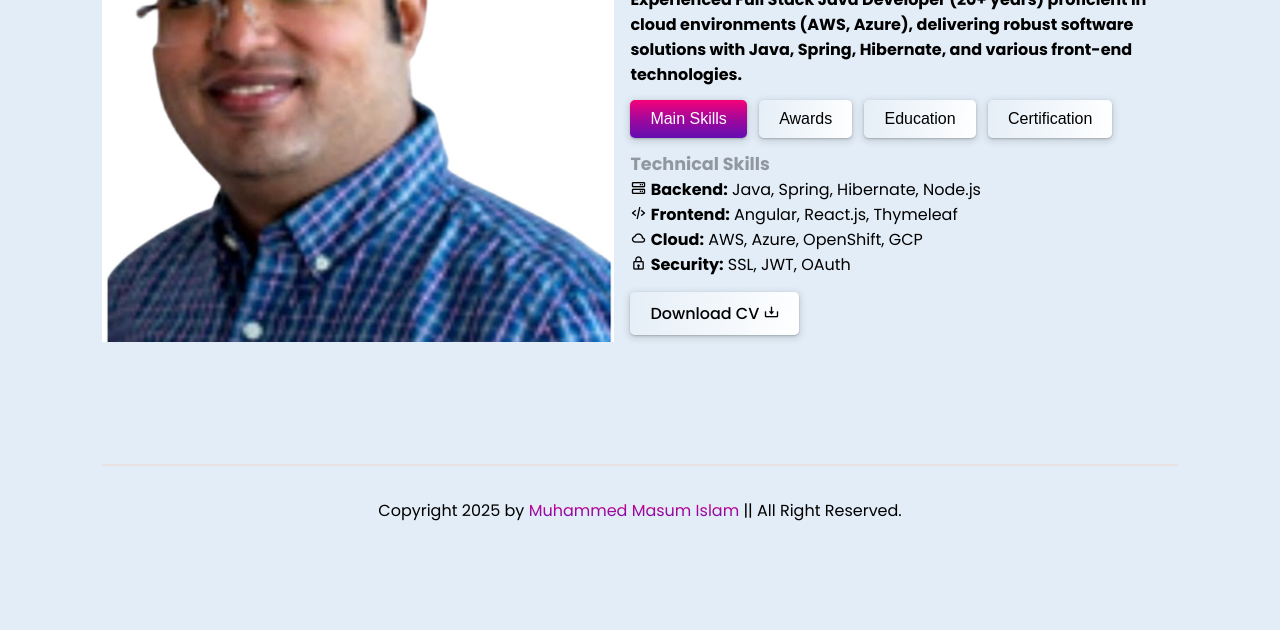
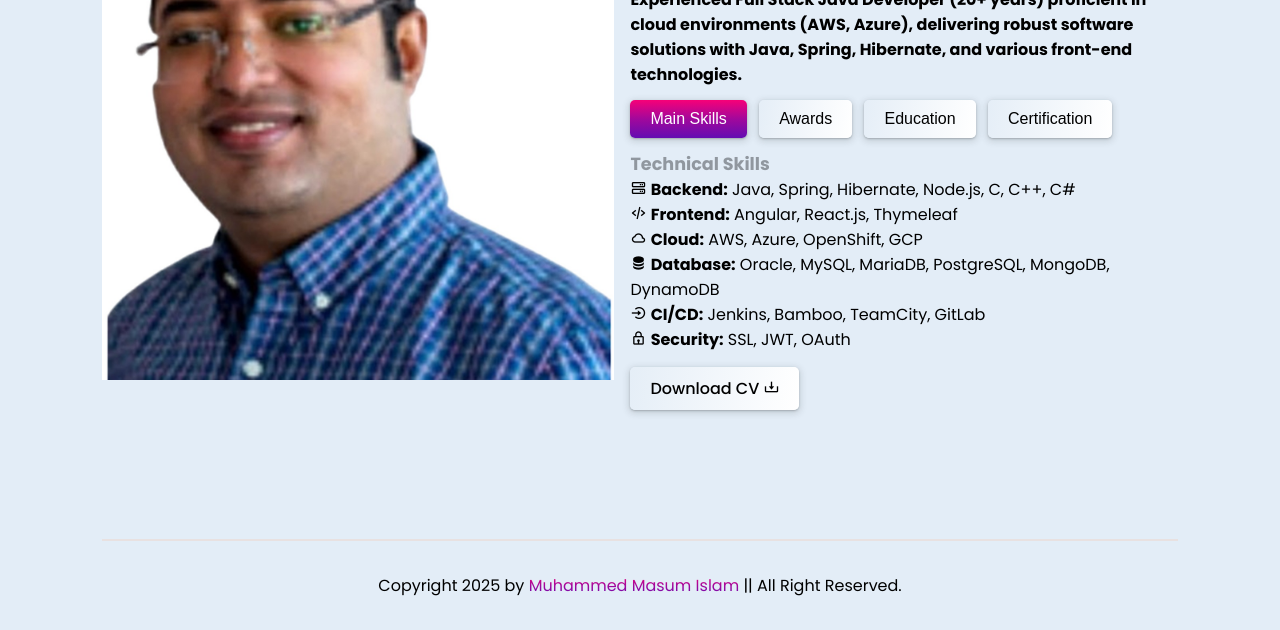
Before and after one commit to iprosoft-nl/home, a plain HTML site: page pages/about.html in a window 1280 px wide. Shown: the part 298-928 px from the top of the page. Before the commit the page ends 853 px from the top, so only its background shows below. Drawn offline with nearby package versions, Linux system fonts and the light colour scheme.

Commit message:
add mroe skills in about page

```diff
--- a/pages/about.html
+++ b/pages/about.html
@@ -54,9 +54,11 @@
                     <div class="text-box">
                         <p><strong>Technical Skills</strong></p>
                         <ul class="skills-list">
-                            <li><i class='bx bx-server'></i> <strong>Backend:</strong> Java, Spring, Hibernate, Node.js</li>
+                            <li><i class='bx bx-server'></i> <strong>Backend:</strong> Java, Spring, Hibernate, Node.js, C, C++, C#</li>
                             <li><i class='bx bx-code-alt'></i> <strong>Frontend:</strong> Angular, React.js, Thymeleaf</li>
                             <li><i class='bx bx-cloud'></i> <strong>Cloud:</strong> AWS, Azure, OpenShift, GCP</li>
+                            <li><i class='bx bxs-data'></i> <strong>Database:</strong> Oracle, MySQL, MariaDB, PostgreSQL, MongoDB, DynamoDB</li>
+                            <li><i class='bx bx-log-in-circle'></i> <strong>CI/CD:</strong> Jenkins, Bamboo, TeamCity, GitLab </li>
                             <li><i class='bx bx-lock'></i> <strong>Security:</strong> SSL, JWT, OAuth</li>
                         </ul>
                     </div>
```
